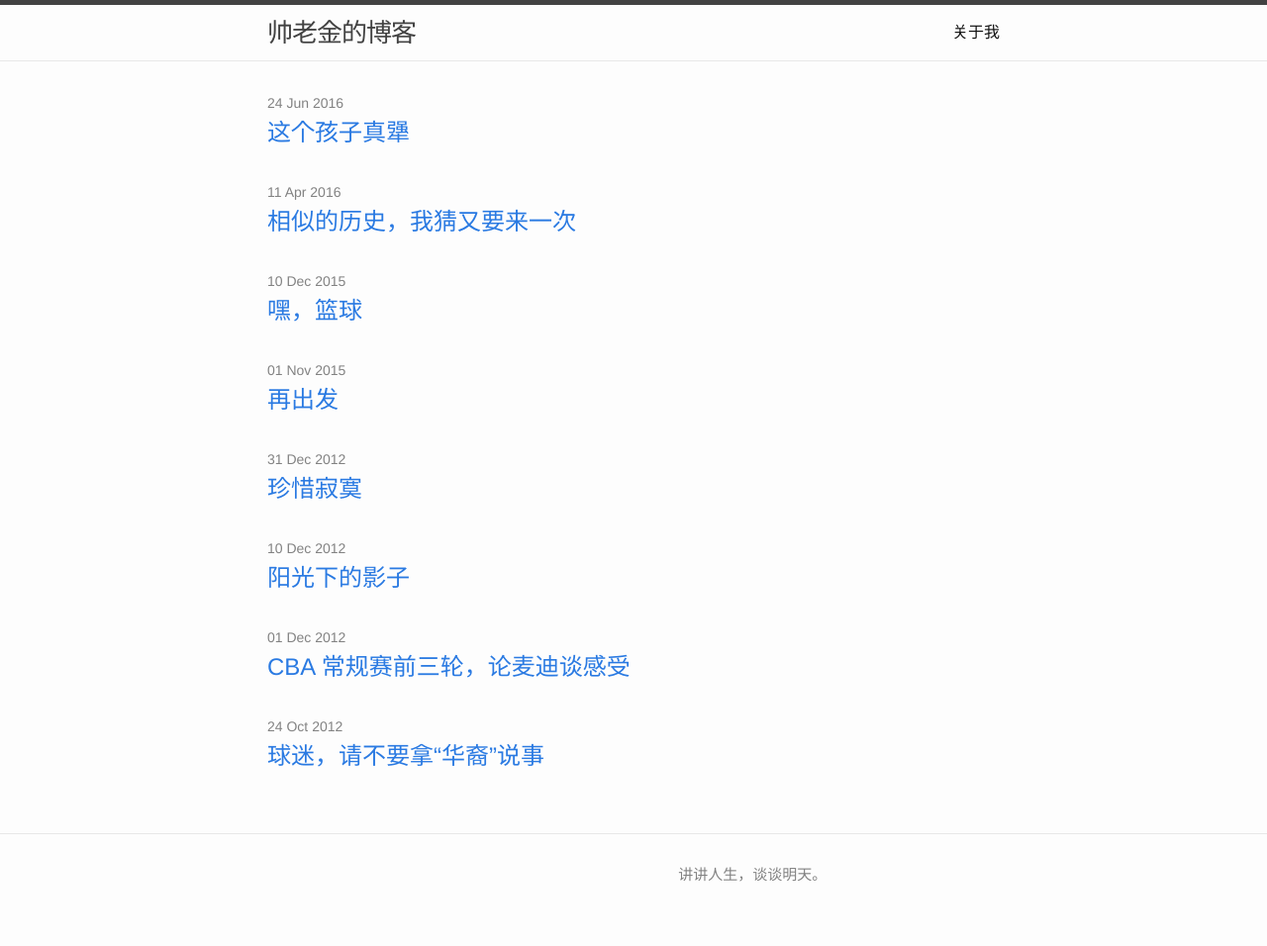
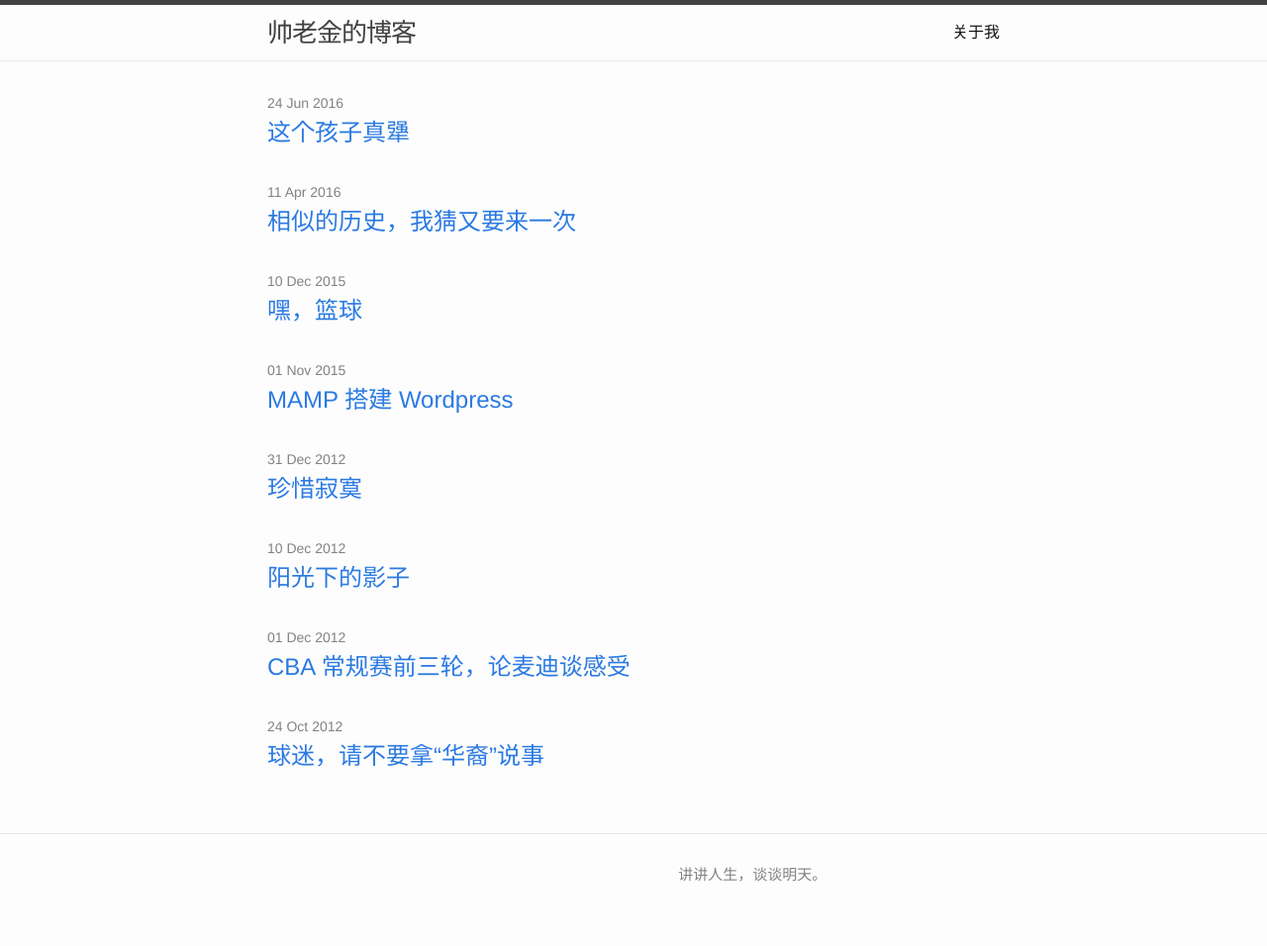
Before and after one commit to WzDTj/WzDTj.github.io, a Jekyll site: the page built from index.html, in a window 1280 px wide. Shown: the whole page at 99% size. Built offline with Jekyll 4.4.1, drawn with Linux system fonts in a browser that asks for light colours.

Commit message:
renamed MAMP 搭建 Wordpress

```diff
--- a/_posts/2015-11-01-再出发.markdown
+++ b/_posts/2015-11-01-MAMP搭建Wordpress.markdown
@@ -1,6 +1,6 @@
 ---
 layout: post
-title:  "再出发"
+title:  "MAMP 搭建 Wordpress"
 date:   2015-11-02 03:40:36 +0800
 categories:
 ---
```
